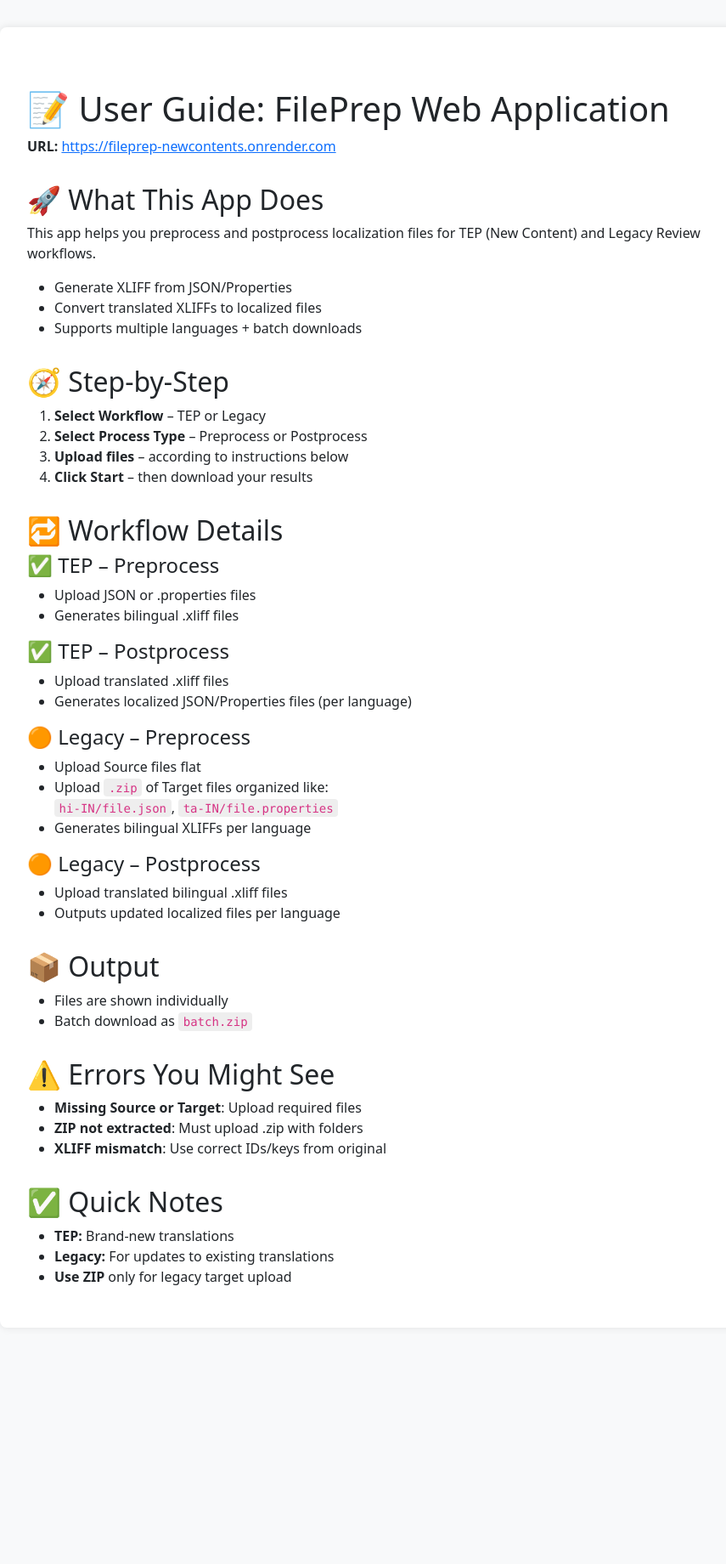
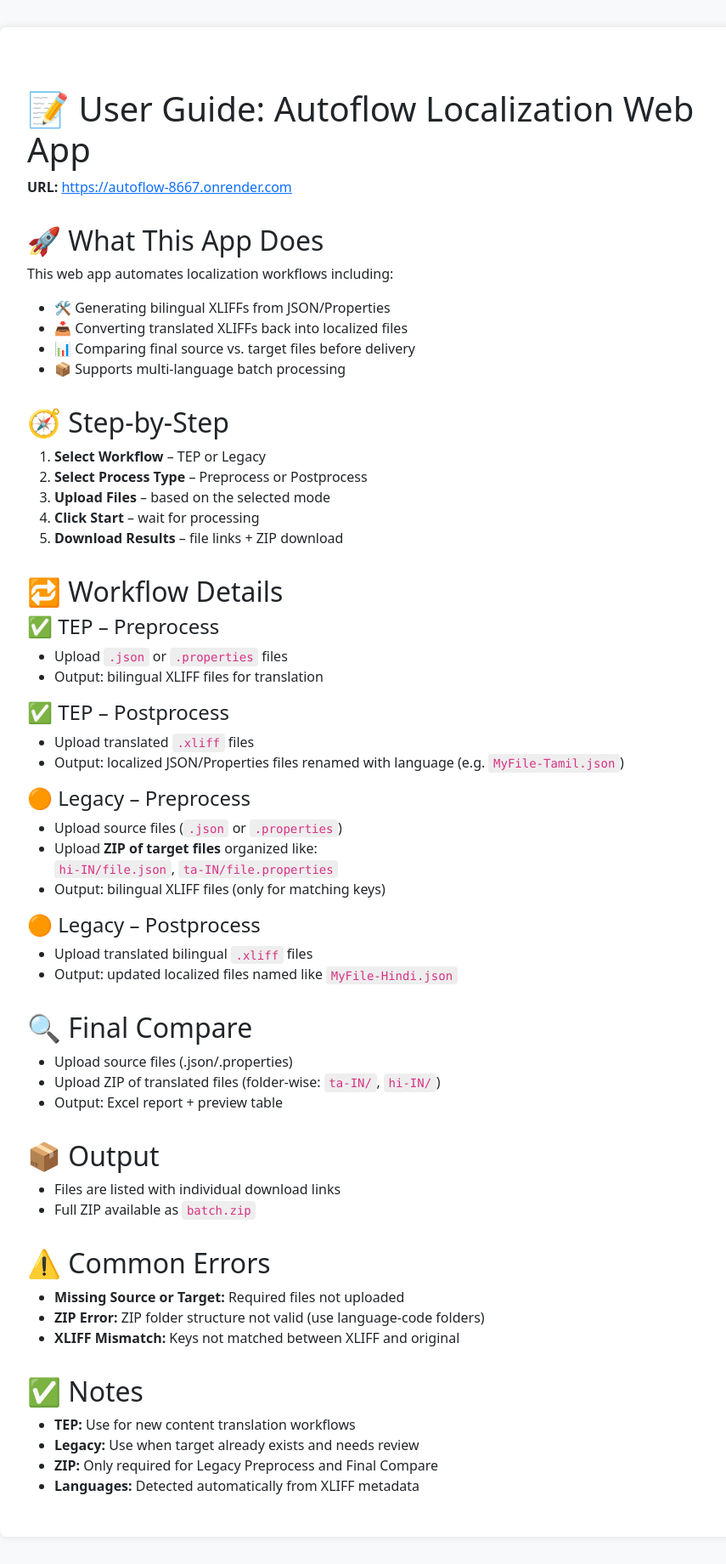
Before and after one commit to manibrh/Autoflow, a Flask app: page /userguide in a window 1280 px wide. Shown: the whole page at 85% size, without its empty margins (190-1045 px from the left). Before the commit the page ends 1512 px from the top, so only its background shows below. Run offline with Flask 3, Linux system fonts and the light colour scheme.

Commit message:
Update userguide.html

```diff
--- a/templates/userguide.html
+++ b/templates/userguide.html
@@ -2,81 +2,100 @@
 <html lang="en">
 <head>
   <meta charset="UTF-8">
-  <title>User Guide – Localization WebApp</title>
+  <title>User Guide – Autoflow Web App</title>
   <link href="https://cdn.jsdelivr.net/npm/bootstrap@5.3.0/dist/css/bootstrap.min.css" rel="stylesheet">
   <style>
     body { background-color: #f8f9fa; padding: 2em; }
-    .container { max-width: 900px; margin: auto; background: white; padding: 2em; border-radius: 8px; box-shadow: 0 0 10px rgba(0,0,0,0.1); }
+    .container {
+      max-width: 900px;
+      margin: auto;
+      background: white;
+      padding: 2em;
+      border-radius: 8px;
+      box-shadow: 0 0 10px rgba(0,0,0,0.1);
+    }
     h1, h2 { margin-top: 1em; }
     code { background: #eee; padding: 0.2em 0.4em; border-radius: 4px; }
   </style>
 </head>
 <body>
   <div class="container">
-    <h1>📝 User Guide: FilePrep Web Application</h1>
-    <p><strong>URL:</strong> <a href="/">https://fileprep-newcontents.onrender.com</a></p>
+    <h1>📝 User Guide: Autoflow Localization Web App</h1>
+    <p><strong>URL:</strong> <a href="https://autoflow-8667.onrender.com" target="_blank">https://autoflow-8667.onrender.com</a></p>
 
     <h2>🚀 What This App Does</h2>
-    <p>This app helps you preprocess and postprocess localization files for TEP (New Content) and Legacy Review workflows.</p>
+    <p>This web app automates localization workflows including:</p>
     <ul>
-      <li>Generate XLIFF from JSON/Properties</li>
-      <li>Convert translated XLIFFs to localized files</li>
-      <li>Supports multiple languages + batch downloads</li>
+      <li>🛠 Generating bilingual XLIFFs from JSON/Properties</li>
+      <li>📥 Converting translated XLIFFs back into localized files</li>
+      <li>📊 Comparing final source vs. target files before delivery</li>
+      <li>📦 Supports multi-language batch processing</li>
     </ul>
 
     <h2>🧭 Step-by-Step</h2>
     <ol>
       <li><strong>Select Workflow</strong> – TEP or Legacy</li>
       <li><strong>Select Process Type</strong> – Preprocess or Postprocess</li>
-      <li><strong>Upload files</strong> – according to instructions below</li>
-      <li><strong>Click Start</strong> – then download your results</li>
+      <li><strong>Upload Files</strong> – based on the selected mode</li>
+      <li><strong>Click Start</strong> – wait for processing</li>
+      <li><strong>Download Results</strong> – file links + ZIP download</li>
     </ol>
 
     <h2>🔁 Workflow Details</h2>
+
     <h4>✅ TEP – Preprocess</h4>
     <ul>
-      <li>Upload JSON or .properties files</li>
-      <li>Generates bilingual .xliff files</li>
+      <li>Upload <code>.json</code> or <code>.properties</code> files</li>
+      <li>Output: bilingual XLIFF files for translation</li>
     </ul>
 
     <h4>✅ TEP – Postprocess</h4>
     <ul>
-      <li>Upload translated .xliff files</li>
-      <li>Generates localized JSON/Properties files (per language)</li>
+      <li>Upload translated <code>.xliff</code> files</li>
+      <li>Output: localized JSON/Properties files renamed with language (e.g. <code>MyFile-Tamil.json</code>)</li>
     </ul>
 
     <h4>🟠 Legacy – Preprocess</h4>
     <ul>
-      <li>Upload Source files flat</li>
-      <li>Upload <code>.zip</code> of Target files organized like:<br>
-      <code>hi-IN/file.json</code>, <code>ta-IN/file.properties</code></li>
-      <li>Generates bilingual XLIFFs per language</li>
+      <li>Upload source files (<code>.json</code> or <code>.properties</code>)</li>
+      <li>Upload <strong>ZIP of target files</strong> organized like:<br>
+        <code>hi-IN/file.json</code>, <code>ta-IN/file.properties</code>
+      </li>
+      <li>Output: bilingual XLIFF files (only for matching keys)</li>
     </ul>
 
     <h4>🟠 Legacy – Postprocess</h4>
     <ul>
-      <li>Upload translated bilingual .xliff files</li>
-      <li>Outputs updated localized files per language</li>
+      <li>Upload translated bilingual <code>.xliff</code> files</li>
+      <li>Output: updated localized files named like <code>MyFile-Hindi.json</code></li>
+    </ul>
+
+    <h2>🔍 Final Compare</h2>
+    <ul>
+      <li>Upload source files (.json/.properties)</li>
+      <li>Upload ZIP of translated files (folder-wise: <code>ta-IN/</code>, <code>hi-IN/</code>)</li>
+      <li>Output: Excel report + preview table</li>
     </ul>
 
     <h2>📦 Output</h2>
     <ul>
-      <li>Files are shown individually</li>
-      <li>Batch download as <code>batch.zip</code></li>
+      <li>Files are listed with individual download links</li>
+      <li>Full ZIP available as <code>batch.zip</code></li>
     </ul>
 
-    <h2>⚠️ Errors You Might See</h2>
+    <h2>⚠️ Common Errors</h2>
     <ul>
-      <li><strong>Missing Source or Target</strong>: Upload required files</li>
-      <li><strong>ZIP not extracted</strong>: Must upload .zip with folders</li>
-      <li><strong>XLIFF mismatch</strong>: Use correct IDs/keys from original</li>
+      <li><strong>Missing Source or Target:</strong> Required files not uploaded</li>
+      <li><strong>ZIP Error:</strong> ZIP folder structure not valid (use language-code folders)</li>
+      <li><strong>XLIFF Mismatch:</strong> Keys not matched between XLIFF and original</li>
     </ul>
 
-    <h2>✅ Quick Notes</h2>
+    <h2>✅ Notes</h2>
     <ul>
-      <li><strong>TEP:</strong> Brand-new translations</li>
-      <li><strong>Legacy:</strong> For updates to existing translations</li>
-      <li><strong>Use ZIP</strong> only for legacy target upload</li>
+      <li><strong>TEP:</strong> Use for new content translation workflows</li>
+      <li><strong>Legacy:</strong> Use when target already exists and needs review</li>
+      <li><strong>ZIP:</strong> Only required for Legacy Preprocess and Final Compare</li>
+      <li><strong>Languages:</strong> Detected automatically from XLIFF metadata</li>
     </ul>
   </div>
 </body>
```
